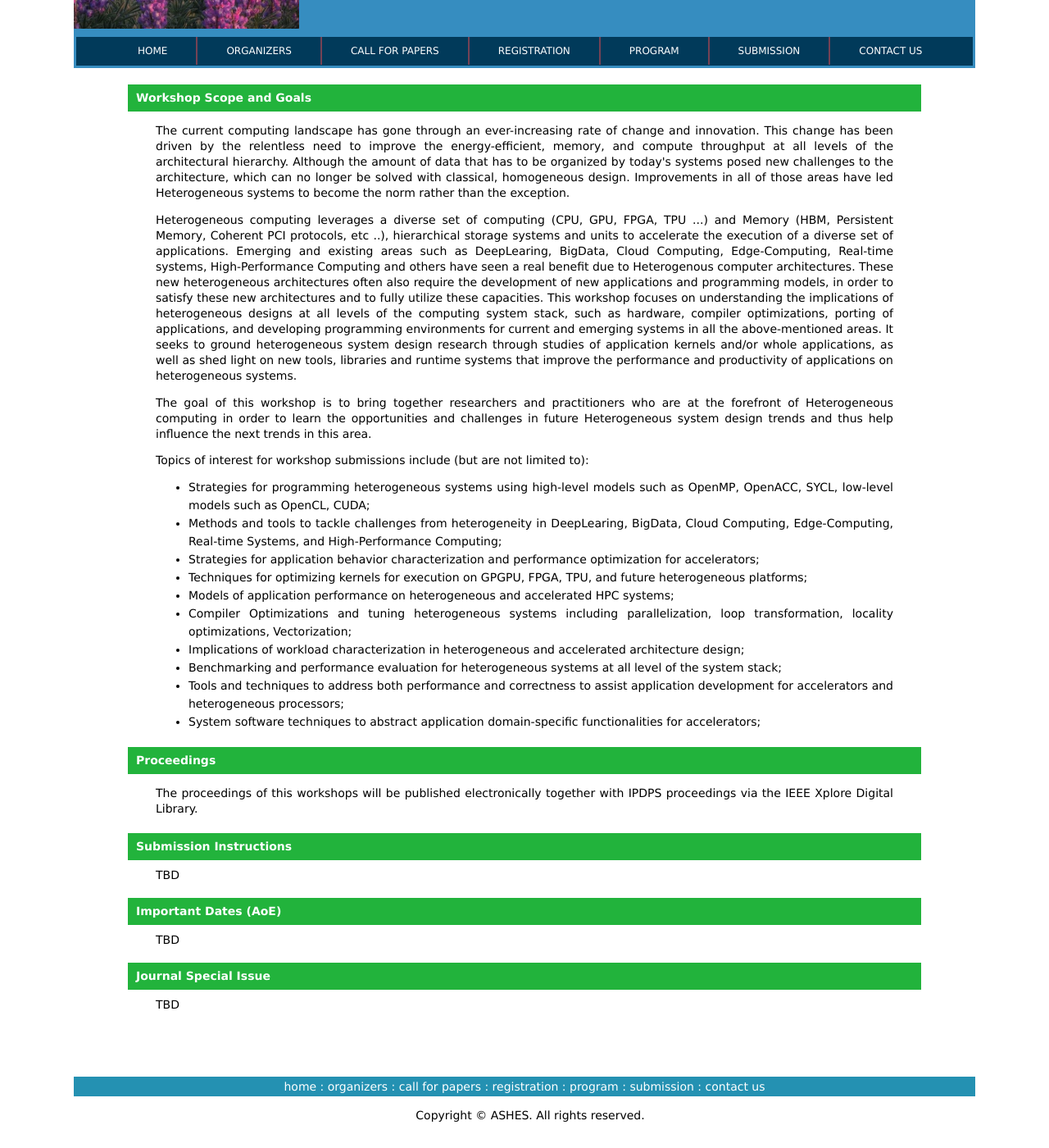
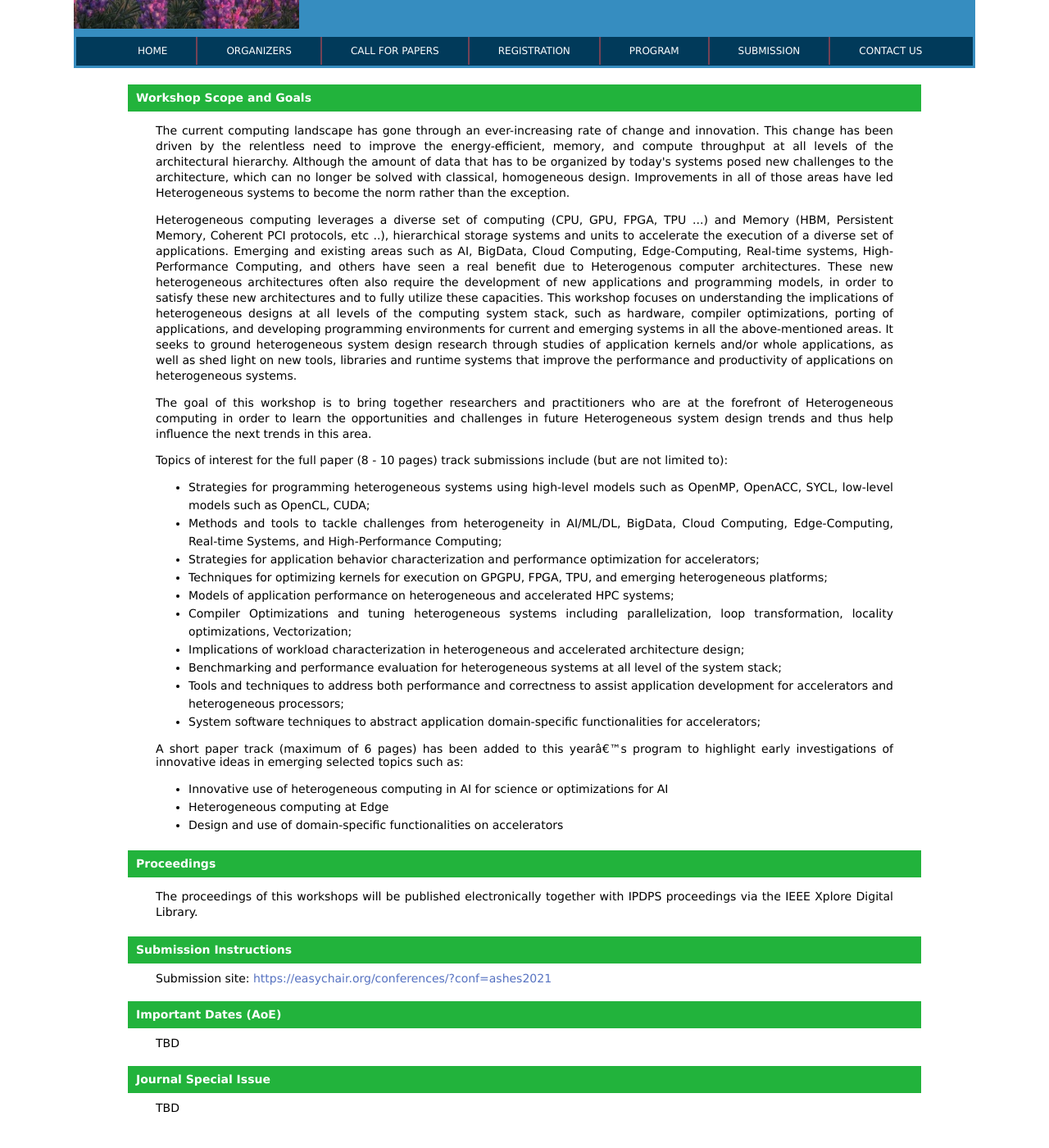
Before and after one commit to pmodels/ashes-www, a Jekyll site: the page built from 2021/cfp.html, in a window 1280 px wide and 1400 px high, scrolled down 248 px. Shown: the whole window at 82% size. Built offline with Jekyll 4.4.1, drawn with Linux system fonts in a browser that asks for light colours.

Commit message:
Add CfP and submission site information.

```diff
--- a/2021/_includes/instructions.html
+++ b/2021/_includes/instructions.html
@@ -1,4 +1,4 @@
 <h1>Submission Instructions</h1>
     <div id="description">
-      TBD
+      Submission site: <a href="https://easychair.org/conferences/?conf=ashes2021">https://easychair.org/conferences/?conf=ashes2021</a>
     </div>
--- a/2021/cfp.html
+++ b/2021/cfp.html
@@ -6,24 +6,31 @@ title: AsHES Workshop
 <div id="sub-frame">
 <h1>Workshop Scope and Goals</h1>
 <div id="description">
-  <p>The current computing landscape has gone through an ever-increasing rate of change and innovation. This change has been driven by the relentless need to improve the energy-efficient, memory, and compute throughput at all levels of the architectural hierarchy. Although the amount of data that has to be organized by today's systems posed new challenges to the architecture, which can no longer be solved with classical, homogeneous design.  Improvements in all of those areas have led Heterogeneous systems to become the norm rather than the exception.</p>
+  <p>The current computing landscape has gone through an ever-increasing rate of change and innovation. This change has been driven by the relentless need to improve the energy-efficient, memory, and compute throughput at all levels of the architectural hierarchy. Although the amount of data that has to be organized by today's systems posed new challenges to the architecture, which can no longer be solved with classical, homogeneous design. Improvements in all of those areas have led Heterogeneous systems to become the norm rather than the exception.</p>
 
-  <p>Heterogeneous computing leverages a diverse set of computing (CPU, GPU, FPGA, TPU ...) and Memory (HBM, Persistent Memory, Coherent PCI protocols, etc ..),  hierarchical storage systems and units to accelerate the execution of a diverse set of applications. Emerging and existing areas such as DeepLearing, BigData, Cloud Computing, Edge-Computing, Real-time systems, High-Performance Computing and others have seen a real benefit due to Heterogenous computer architectures.  These new heterogeneous architectures often also require the development of new applications and programming models, in order to satisfy these new architectures and to fully utilize these capacities.  This workshop focuses on understanding the implications of heterogeneous designs at all levels of the computing system stack, such as hardware, compiler optimizations, porting of applications, and developing programming environments for current and emerging systems in all the above-mentioned areas. It seeks to ground heterogeneous system design research through studies of application kernels and/or whole applications, as well as shed light on new tools, libraries and runtime systems that improve the performance and productivity of applications on heterogeneous systems.</p>
+  <p>Heterogeneous computing leverages a diverse set of computing (CPU, GPU, FPGA, TPU ...) and Memory (HBM, Persistent Memory, Coherent PCI protocols, etc ..), hierarchical storage systems and units to accelerate the execution of a diverse set of applications. Emerging and existing areas such as AI, BigData, Cloud Computing, Edge-Computing, Real-time systems, High-Performance Computing, and others have seen a real benefit due to Heterogenous computer architectures. These new heterogeneous architectures often also require the development of new applications and programming models, in order to satisfy these new architectures and to fully utilize these capacities. This workshop focuses on understanding the implications of heterogeneous designs at all levels of the computing system stack, such as hardware, compiler optimizations, porting of applications, and developing programming environments for current and emerging systems in all the above-mentioned areas. It seeks to ground heterogeneous system design research through studies of application kernels and/or whole applications, as well as shed light on new tools, libraries and runtime systems that improve the performance and productivity of applications on heterogeneous systems.</p>
 
   <p>The goal of this workshop is to bring together researchers and practitioners who are at the forefront of Heterogeneous computing in order to learn the opportunities and challenges in future Heterogeneous system design trends and thus help influence the next trends in this area.</p>
 
-  Topics of interest for workshop submissions include (but are not limited to):
+  Topics of interest for the full paper (8 - 10 pages) track submissions include (but are not limited to):
   <ul>
       <li>Strategies for programming heterogeneous systems using high-level models such as OpenMP, OpenACC, SYCL, low-level models such as OpenCL, CUDA;</li>
-      <li>Methods and tools to tackle challenges from heterogeneity in DeepLearing, BigData, Cloud Computing, Edge-Computing, Real-time Systems, and High-Performance Computing;</li>
+      <li>Methods and tools to tackle challenges from heterogeneity in AI/ML/DL, BigData, Cloud Computing, Edge-Computing, Real-time Systems, and High-Performance Computing;</li>
       <li>Strategies for application behavior characterization and performance optimization for accelerators;</li>
-      <li>Techniques for optimizing kernels for execution on GPGPU, FPGA, TPU, and future heterogeneous platforms;</li>
+      <li>Techniques for optimizing kernels for execution on GPGPU, FPGA, TPU, and emerging heterogeneous platforms;</li>
       <li>Models of application performance on heterogeneous and accelerated HPC systems;</li>
       <li>Compiler Optimizations and tuning heterogeneous systems including parallelization, loop transformation, locality optimizations, Vectorization;</li>
       <li>Implications of workload characterization in heterogeneous and accelerated architecture design;</li>
       <li>Benchmarking and performance evaluation for heterogeneous systems at all level of the system stack;</li>
       <li>Tools and techniques to address both performance and correctness to assist application development for accelerators and heterogeneous processors;</li>
       <li>System software techniques to abstract application domain-specific functionalities for accelerators;</li>
+  </ul>
+
+  A short paper track (maximum of 6 pages) has been added to this year’s program to highlight early investigations of innovative ideas in emerging selected topics such as:
+  <ul>
+      <li>Innovative use of heterogeneous computing in AI for science or optimizations for AI</li>
+      <li>Heterogeneous computing at Edge</li>
+      <li>Design and use of domain-specific functionalities on accelerators</li>
   </ul>
 </div> <!-- End of Workshop Scope and Goals -->
 
```
Also changed, not shown: Gemfile.lock.
